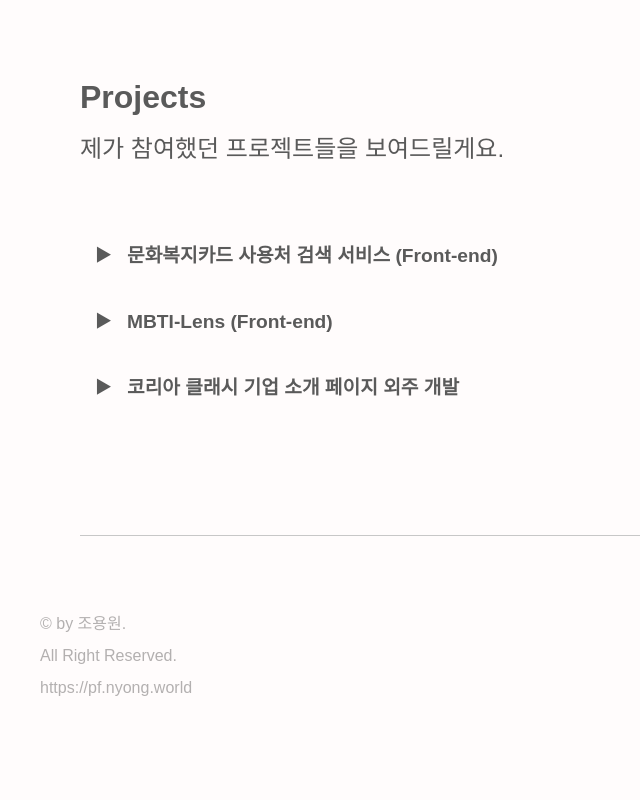
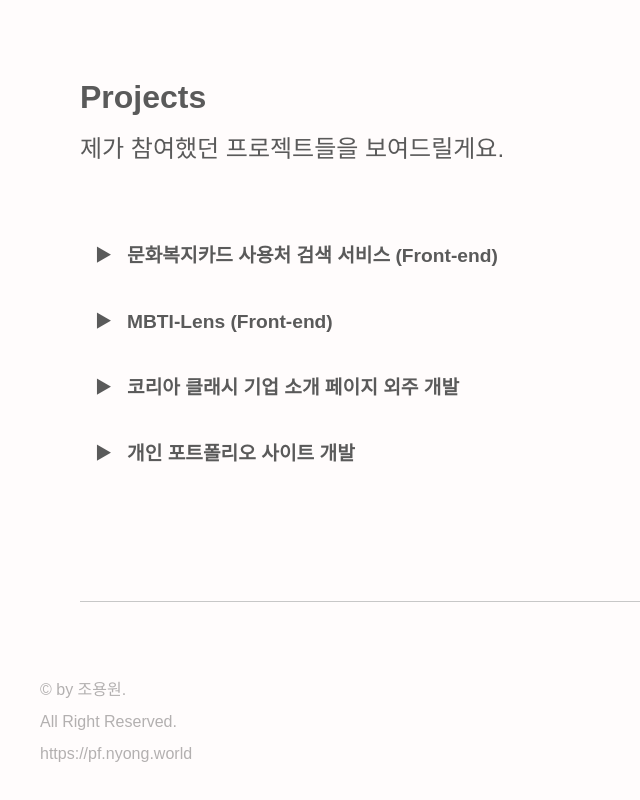
Before and after one commit to nyongone/nyongportfolio-v2, a React (Vite) app: page / in a window 1280 px wide. Shown: the part 1427-2227 px from the top of the page, without its empty margins (0-640 px from the left). Before the commit the page ends 2203 px from the top, so only its background shows below. Built offline with nearby package versions, Linux system fonts and the light colour scheme; a web font is replaced by a local one.

Commit message:
chore: 문화복지카드 프로젝트 link 수정, portfolio project 추가

```diff
--- a/src/contents/projects.ts
+++ b/src/contents/projects.ts
@@ -16,7 +16,7 @@ export const projectList = [
     ],
     website: "https://ywc.wavers.kr",
     github: "https://github.com/team-wavers/ywc-fe-v2",
-    link: undefined,
+    link: "https://bit.ly/3VbVhOC",
   },
   {
     id: 2,
@@ -49,4 +49,19 @@ export const projectList = [
     github: undefined,
     link: undefined,
   },
+  {
+    id: 4,
+    title: "개인 포트폴리오 사이트 개발",
+    term: "2024. 05. 23",
+    tech: "Typescript, React, Emotion, React Router Dom",
+    summary: "React를 통해 개인 포트폴리오 사이트를 개발했습니다.",
+    contributes: [
+      "웹사이트 UI/UX 및 컴포넌트 디자인",
+      "SPA 개발을 위한 싱글 페이지 컴포넌트 디자인",
+      "Hash Router를 통한 동적 Scroll Event 기능 개발",
+    ],
+    website: "https://pf.nyong.world",
+    github: "https://github.com/nyongone/nyongportfolio-v2",
+    link: "https://velog.io/@dyslo/React-Bun-간단한-포트폴리오-사이트-만들기",
+  },
 ];
```
